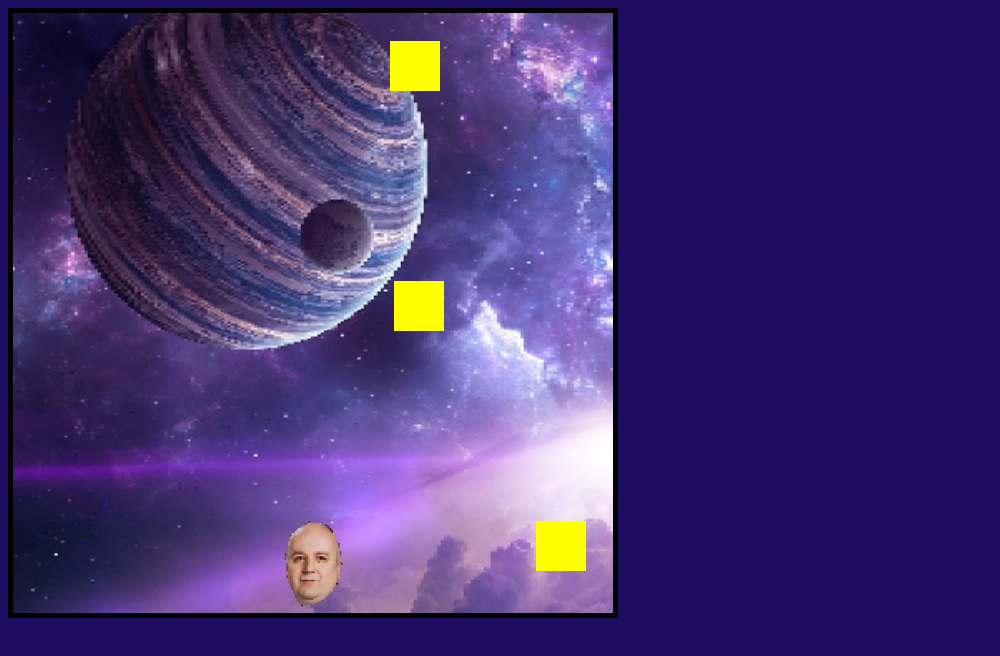
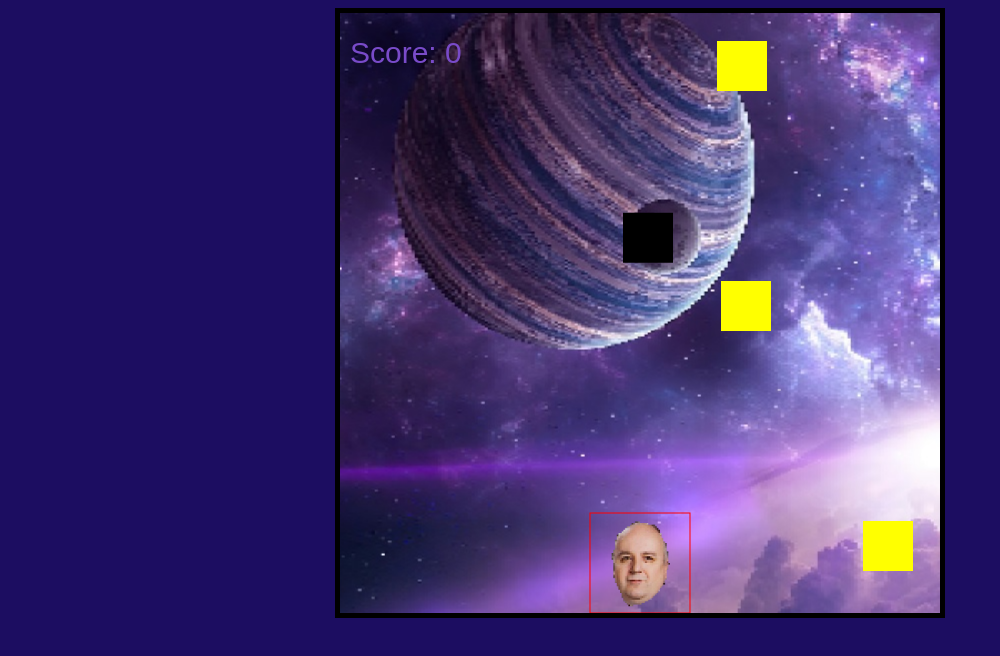
Before and after one commit to Kiss-Martin/jsprojekt, a plain HTML site: page index.html in a window 1280 px wide. Shown: the whole page, without its empty margins (0-1000 px from the left). Drawn offline with Linux system fonts and the light colour scheme.

Commit message:
asteroid

```diff
--- a/script.js
+++ b/script.js
@@ -36,7 +36,7 @@ class BulletController{
                 return true;
             }
             return false;
-        })
+        });
     }
 
     checkProjectileOffScreen(bullet) {
@@ -103,6 +103,7 @@ class EnemyController{
 
             if(bulletController.collideWith(enemy)) {
                 this.enemies.splice(this.enemies.indexOf(enemy), 1)
+                score ++;
             }
             else {
                 enemy.draw(ctx)
@@ -114,6 +115,8 @@ class EnemyController{
     checkEnemyOffScreen(enemy) {
         return enemy.y >= cvsHeight + enemy.height;
     }
+
+
 }
 
 class Enemy{
@@ -142,7 +145,108 @@ class Enemy{
 
 //CANVAS
 
+class AsteroidController {
+    asteroids = [];
 
+    timerTillNextAsteroid = 0;
+    constructor(canvas) {
+         this.canvas = canvas;
+
+    }
+
+    spawn() {
+        if(this.timerTillNextAsteroid <= 0) {
+            this.asteroids.push(new Asteroid(cvs));
+            console.log(this.asteroids.length);
+            this.timerTillNextAsteroid = 1500;
+        }
+
+        this.timerTillNextAsteroid--;
+    }
+
+    draw(ctx) {
+        // console.log(this.bullets.length)
+        this.asteroids.forEach((asteroid) => {
+
+            if(this.checkAsteroidOffScreen(asteroid)) {
+                const index = this.asteroids.indexOf(asteroid)
+                this.asteroids.splice(index, 1)
+            }
+
+            if(bulletController.collideWith(asteroid)) {
+                if (asteroid.health > 1) {
+                    asteroid.health--;
+                }
+
+                else {
+                    this.asteroids.splice(this.asteroids.indexOf(asteroid), 1)
+                }
+
+            }
+            else {
+                asteroid.draw(ctx);
+            }
+
+
+
+            });
+    }
+
+    collideWith(sprite) {
+        return this.asteroids.some(asteroid=>{
+            if(asteroid.collideWith()) {
+                this.asteroids.splice(this.asteroids.indexOf(asteroid), 1);
+                return true;
+            }
+            return false;
+        });
+    }
+
+    checkAsteroidOffScreen(asteroid) {
+        return asteroid.y >= cvsWidth + asteroid.height;
+    }
+
+
+
+    // checkEnemyOffScreen(enemy) {
+    //     return enemy.y >= cvsHeight + enemy.height;
+    // }
+}
+
+class Asteroid{
+    constructor(canvas) {
+        this.height = 50;
+        this.width = 50;
+        this.x = Math.floor(Math.random() * ((cvsWidth-70) - 70) + 70);
+        this.health = 4;
+        console.log(this.x);
+        this.y = -this.height;
+        this.canvas = canvas;
+        this.color = "black";
+
+
+
+    }
+
+    draw(ctx) {
+
+        ctx.fillStyle = this.color;
+        this.y += 0.25;
+        ctx.fillRect(this.x, this.y, this.width, this.height);
+
+    }
+
+    collideWith() {
+        if(this.x < shuttleX + shuttleWidth &&
+           this.x + this.width > shuttleX &&
+           this.y <shuttleY + shuttleHeight &&
+           this.y + this.height > shuttleY) {
+            //ELTŰN
+            return true;
+           }
+           return false;
+    }
+}
 
 const cvs = document.querySelector('#cvs');
 
@@ -195,8 +299,13 @@ let velXRight = 0;
 const bulletController = new BulletController(cvs);
 
 //ENEMY CONTROLLER
-// const enemy = new Enemy(cvs);
 const enemyController = new EnemyController(cvs);
+
+//ASTEROID CONTROLLER
+const asteroidController = new AsteroidController(cvs);
+
+//SCORE
+let score = 0;
 
 function draw() {
 
@@ -210,7 +319,8 @@ function draw() {
 
     // ctx.fillStyle = "blue";
     // ctx.fillRect(shuttleX, shuttleY, shuttleWidth, shuttleHeight)
-
+    ctx.strokeStyle = "red";
+    ctx.strokeRect(shuttleX, shuttleY, shuttleWidth, shuttleHeight);
     shuttleX += velXLeft;
 
     shuttleX += velXRight;
@@ -229,6 +339,9 @@ function draw() {
     if(shuttleX <= 0) {
         shuttleX = 1;
     }
+
+
+
     ctx.fillStyle = projectileColor;
 
 
@@ -236,6 +349,9 @@ function draw() {
 
     enemyController.draw(ctx);
     enemyController.spawn();
+
+    asteroidController.draw(ctx);
+    asteroidController.spawn();
     //  let enemy1 = new Enemy(100, 100).draw(ctx);
 
     //  let enemy2 = new Enemy(400, 100).draw(ctx);
@@ -244,6 +360,14 @@ function draw() {
 
     shoot();
     bulletController.draw(ctx);
+
+    if(asteroidController.collideWith()) {
+        alert("VESZTETTÉL...");
+    }
+
+    ctx.font = "30px Arial";
+    ctx.fillStyle = "#794bc9";
+    ctx.fillText("Score: " + score, 10, 50);
 }
 
 function shoot() {
--- a/style.css
+++ b/style.css
@@ -1,5 +1,6 @@
 body {
     background-color: rgb(28, 13, 97);
+
 }
 
 
@@ -7,4 +8,7 @@ body {
     border: 5px solid black;
     background-image: url('space_background.jpg');
     background-position: 16%;
+    display: block;
+    margin-left: auto;
+    margin-right: auto;
 }
```
